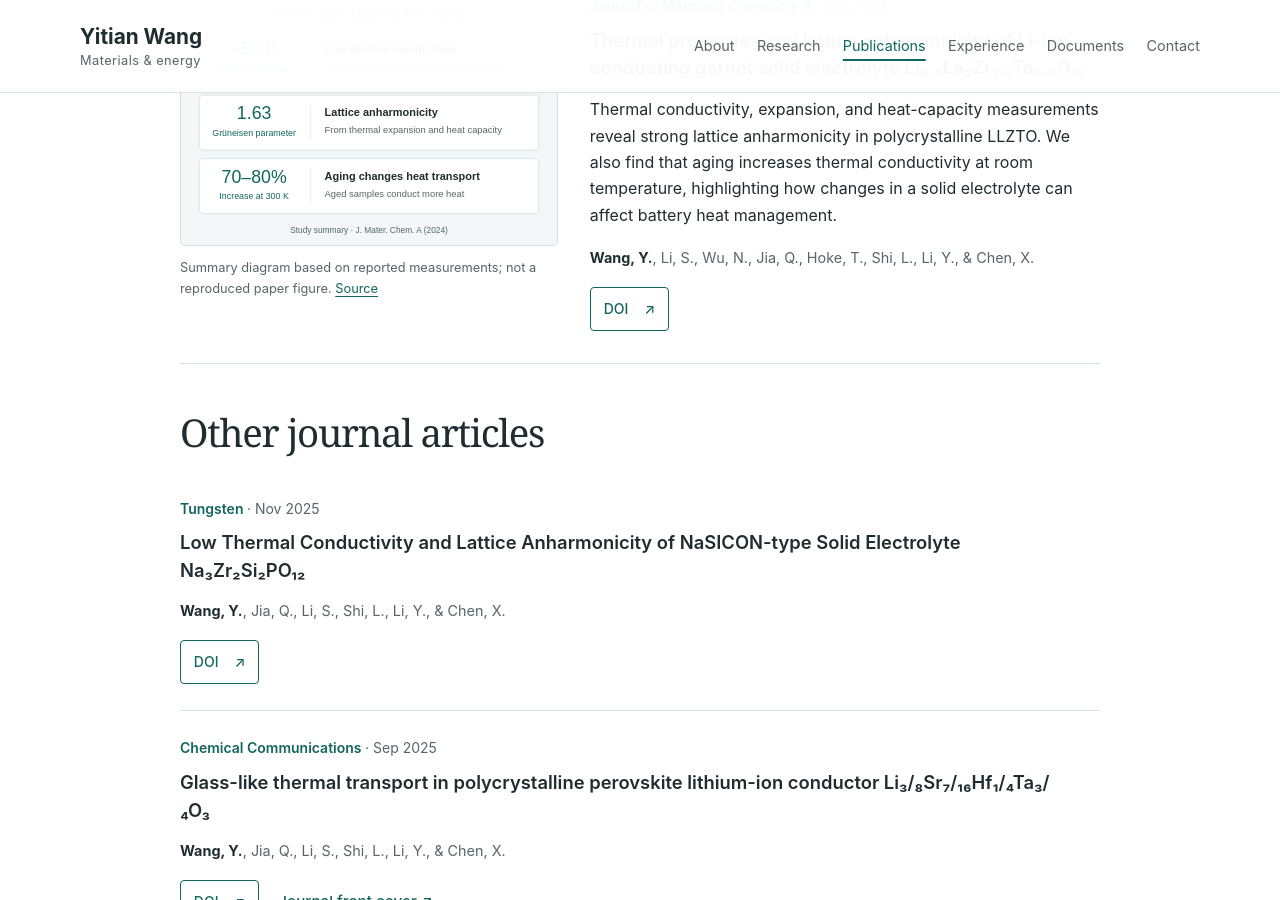
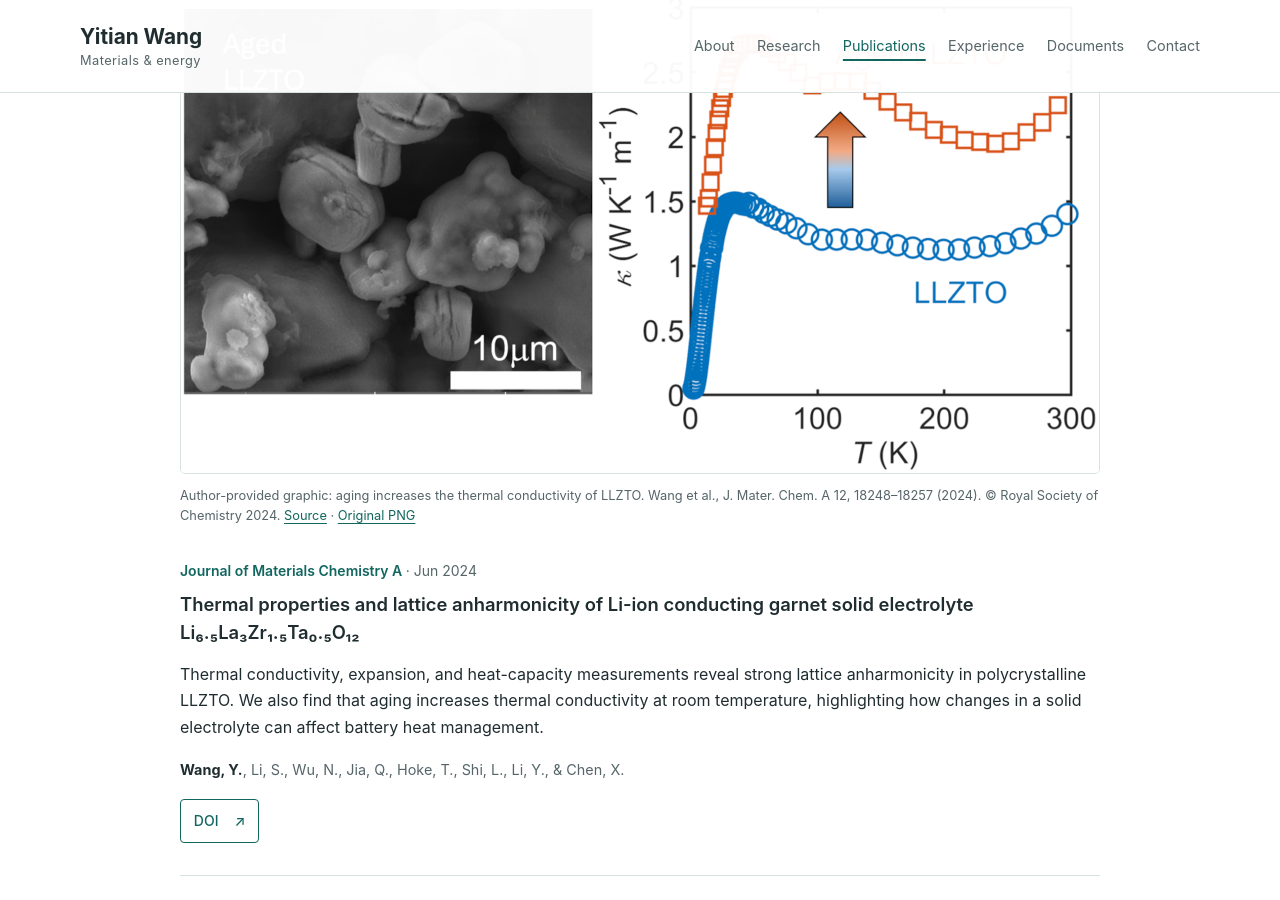
Before and after one commit to cosmotim/cosmotim.github.io, a Jekyll site: the page built from publications.md, in a window 1280 px wide and 900 px high, scrolled down 2014 px. Built offline with Jekyll 4.4.1, drawn with Linux system fonts in a browser that asks for light colours.

Commit message:
Use uploaded JMCA figure in publication feature

```diff
--- a/_data/publications.json
+++ b/_data/publications.json
@@ -82,11 +82,14 @@
     "cover": null,
     "selected": true,
     "summary": "Thermal conductivity, expansion, and heat-capacity measurements reveal strong lattice anharmonicity in polycrystalline LLZTO. We also find that aging increases thermal conductivity at room temperature, highlighting how changes in a solid electrolyte can affect battery heat management.",
-    "figure": "/assets/images/publications/garnet-thermal-properties.svg",
-    "figure_alt": "Study summary: conductivity peaks near 50 K, a Grüneisen parameter of 1.63 at 300 K, and 70–80 percent higher conductivity in aged samples at 300 K.",
-    "figure_caption": "Summary diagram based on reported measurements; not a reproduced paper figure.",
-    "figure_width": 720,
-    "figure_height": 480
+    "figure": "/assets/images/publications/JMCA-image.png",
+    "figure_alt": "Electron micrograph of aged LLZTO and a plot comparing thermal conductivity of aged and pristine LLZTO from low temperature to 300 K. Aged LLZTO shows higher thermal conductivity.",
+    "figure_caption": "Author-provided graphic: aging increases the thermal conductivity of LLZTO. Wang et al., J. Mater. Chem. A 12, 18248–18257 (2024). © Royal Society of Chemistry 2024.",
+    "figure_width": 1815,
+    "figure_height": 945,
+    "figure_original": "/assets/images/publications/JMCA-image.png",
+    "figure_original_label": "Original PNG",
+    "figure_wide": true
   },
   {
     "title": "Size-dependent magnon thermal transport in a nanostructured quantum magnet",
```
